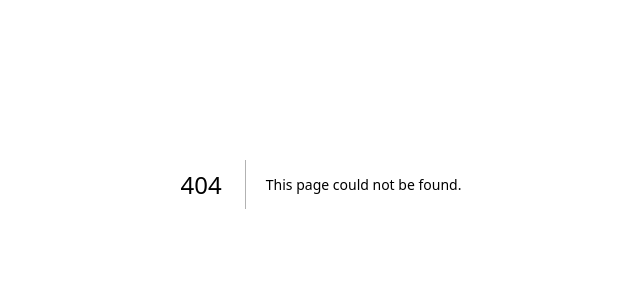
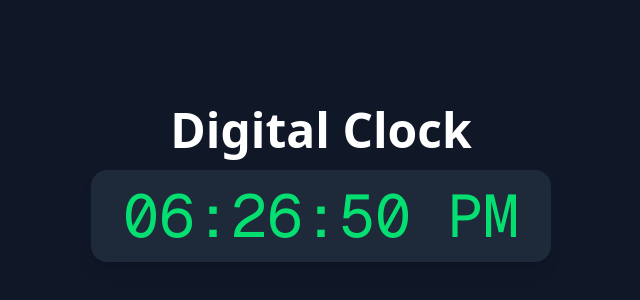
Before and after one commit to akshay-sharma062/Tools, a Next.js app: page /digital-clock in a window 1280 px wide. Before the commit this address had no page. Shown: the part 216-516 px from the top of the page, without its empty margins (319-959 px from the left). Built offline with nearby package versions, Linux system fonts and the light colour scheme.

Commit message:
digital clock added

```diff
--- a/src/app/components/card.tsx
+++ b/src/app/components/card.tsx
@@ -8,7 +8,8 @@ type CardProps = {
     alternate:string,
     imageSrc:string,
     divText:string,
-    btnName :string
+    btnName :string,
+    cardName:string
 }
 
 export default function Card({
@@ -16,7 +17,8 @@ export default function Card({
     alternate,
     imageSrc,
     divText,
-    btnName
+    btnName,
+    cardName
 }:CardProps) {
 
 
@@ -39,7 +41,7 @@ export default function Card({
         {/* Content */}
         <div className="flex flex-col justify-between p-4 sm:p-6 leading-normal w-full md:w-2/3 lg:w-1/2">
           <h5 className="mb-2 text-2xl sm:text-3xl font-extrabold tracking-tight text-gray-900 dark:text-white transition-colors duration-300 group-hover:text-yellow-500">
-            🌤️ Modern Weather App
+            {cardName}
           </h5>
           <p className="mb-3 text-gray-700 dark:text-gray-400 text-base sm:text-lg">
            {divText}
--- a/src/app/data/card.ts
+++ b/src/app/data/card.ts
@@ -8,6 +8,7 @@ export const cardsData = [
       divText:
         "A beautifully designed weather app that shows real-time temperature, conditions, wind speed, and more. Search any city and get instant updates with a smooth, animated UI. Fully responsive and easy to use across devices.",
       btnName: "Explore Weather App",
+      cardName: "🌤️ Modern Weather App"
     },
     {
       nextroute: "/digital-clock",
@@ -17,5 +18,6 @@ export const cardsData = [
       divText:
         "A clean digital clock built with Next.js and Tailwind CSS. Shows live time and date with animations.",
       btnName: "View Clock",
+      cardName: "⌚ Digital Clock"
     },
   ];
--- /dev/null
+++ b/src/app/digital-clock/page.tsx
@@ -0,0 +1,35 @@
+"use client";
+
+import { useEffect, useState } from "react";
+
+export default function Home() {
+  const [time, setTime] = useState("");
+
+  useEffect(() => {
+    const updateClock = () => {
+      const now = new Date();
+      const formattedTime = now.toLocaleTimeString("en-US", {
+        hour: "2-digit",
+        minute: "2-digit",
+        second: "2-digit",
+      });
+      setTime(formattedTime);
+    };
+
+    updateClock(); // initialize immediately
+    const interval = setInterval(updateClock, 1000);
+
+    return () => clearInterval(interval);
+  }, []);
+
+  return (
+    <div className="flex items-center justify-center h-screen bg-gray-900">
+      <div className="text-center">
+        <h1 className="text-5xl font-bold text-white mb-4">Digital Clock</h1>
+        <div className="px-8 py-4 bg-gray-800 rounded-2xl shadow-lg">
+          <span className="text-6xl font-mono text-green-400">{time}</span>
+        </div>
+      </div>
+    </div>
+  );
+}
--- a/src/app/page.tsx
+++ b/src/app/page.tsx
@@ -18,6 +18,7 @@ function Home() {
           imageSrc={card.imageSrc}
           divText={card.divText}
           btnName={card.btnName}
+          cardName={card.cardName}
         />
       ))}
     </div>
```
